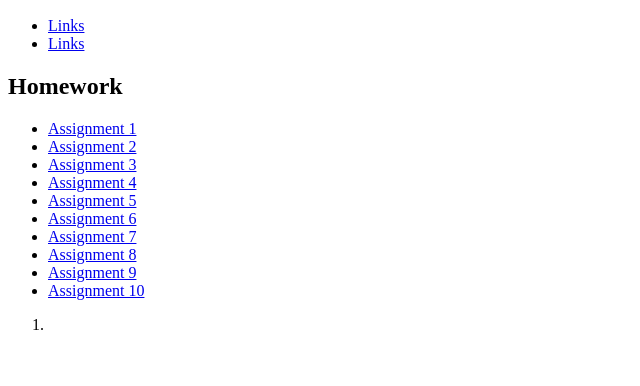
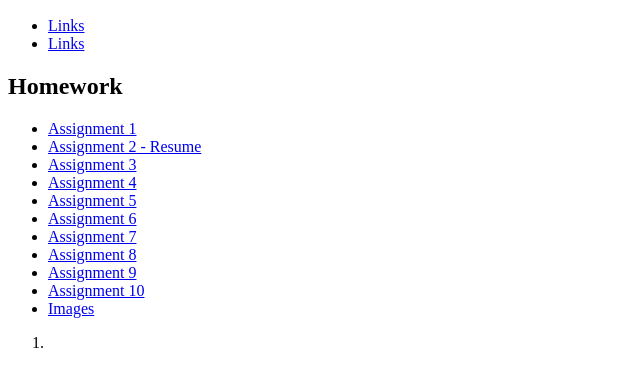
Before and after one commit to jake2194/jake2194.github.io, a plain HTML site: page index.html in a window 1280 px wide. Shown: the part 110-496 px from the top of the page, without its empty margins (0-640 px from the left). Drawn offline with Linux system fonts and the light colour scheme.

Commit message:
updated homework with resume

```diff
--- a/index.html
+++ b/index.html
@@ -24,7 +24,9 @@
     <a href="#">Assignment 1</a>
   </li>
   <li>
-    <a href="#">Assignment 2</a>
+    <a href="homework/resume/index.html">
+      Assignment 2 - Resume
+    </a>
   </li>
 
   <li>
@@ -54,6 +56,9 @@
   <li>
     <a href="#">Assignment 10</a>
   </li>
+  <li>
+<a href="samples/images">Images</a>
+  </li>
 </ul>
 
 <ol>
```
Also changed, not shown: homework/resume/index.html (added).
